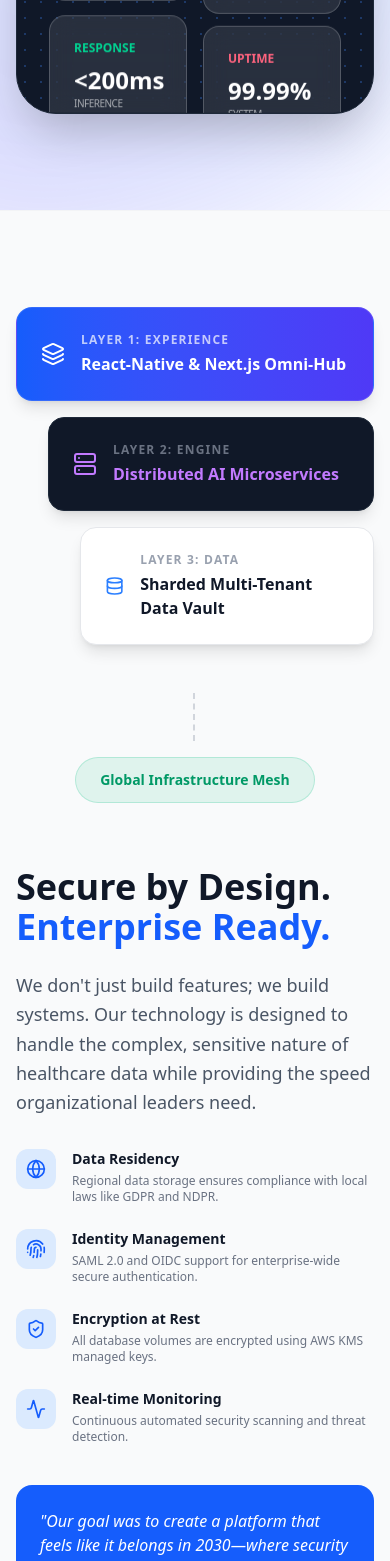
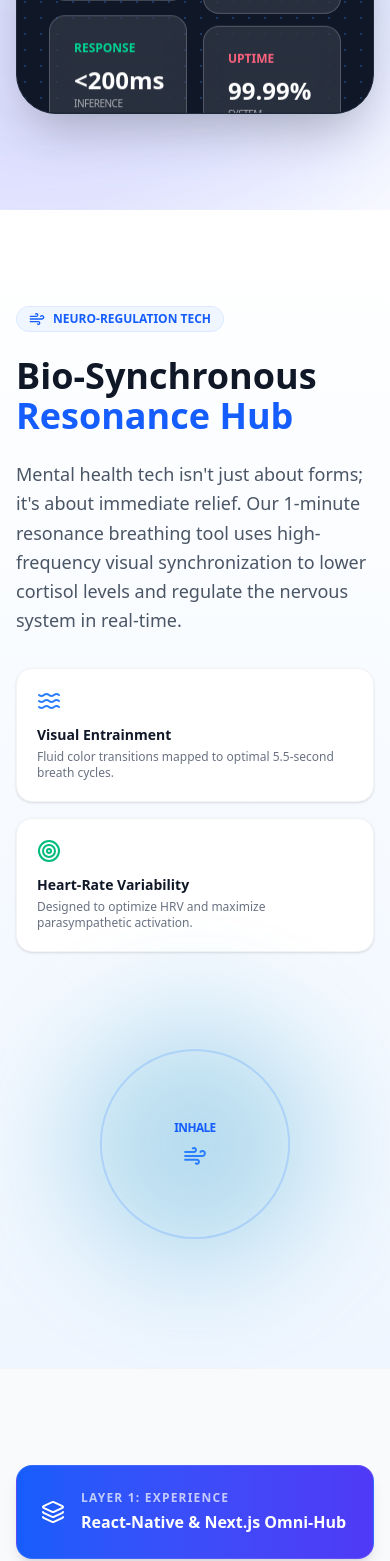
Before and after one commit to blossombubbles12/omp, a Next.js app: page /technology in a window 390 px wide. Shown: the part 4176-5737 px from the top of the page. Built offline with nearby package versions, Linux system fonts and the light colour scheme.

Commit message:
feat: add bio-synchronous interface section to technology page

```diff
--- a/app/technology/page.tsx
+++ b/app/technology/page.tsx
@@ -24,7 +24,10 @@ import {
     Layers,
     Activity,
     BrainCircuit,
-    FileText
+    FileText,
+    Wind,
+    Waves,
+    Target as Aim
 } from "lucide-react";
 
 /**
@@ -235,6 +238,67 @@ export default function TechnologyPage() {
                 </Container>
             </section>
 
+            {/* Bio-Synchronous Interface Section */}
+            <section className="py-24 bg-gradient-to-b from-white to-blue-50 dark:from-gray-950 dark:to-gray-900 relative">
+                <Container>
+                    <div className="flex flex-col lg:flex-row-reverse items-center gap-16">
+                        <div className="lg:w-1/2">
+                            <ScrollReveal>
+                                <div className="inline-flex items-center gap-2 px-3 py-1 rounded-full bg-blue-50 dark:bg-blue-900/20 text-blue-600 dark:text-blue-400 text-xs font-bold mb-6 border border-blue-100 dark:border-blue-800">
+                                    <Wind className="w-4 h-4" />
+                                    <span>NEURO-REGULATION TECH</span>
+                                </div>
+                                <h2 className="text-4xl font-bold text-gray-900 dark:text-white mb-6">
+                                    Bio-Synchronous <br /><span className="text-blue-600">Resonance Hub</span>
+                                </h2>
+                                <p className="text-lg text-gray-600 dark:text-gray-400 mb-8 leading-relaxed">
+                                    Mental health tech isn't just about forms; it's about immediate relief. Our 1-minute resonance breathing tool uses high-frequency visual synchronization to lower cortisol levels and regulate the nervous system in real-time.
+                                </p>
+                                <div className="grid grid-cols-1 md:grid-cols-2 gap-4">
+                                    <div className="p-5 rounded-2xl bg-white dark:bg-gray-800 shadow-sm border border-gray-100 dark:border-gray-700">
+                                        <Waves className="w-6 h-6 text-blue-500 mb-3" />
+                                        <h4 className="font-bold text-sm mb-1">Visual Entrainment</h4>
+                                        <p className="text-xs text-gray-500">Fluid color transitions mapped to optimal 5.5-second breath cycles.</p>
+                                    </div>
+                                    <div className="p-5 rounded-2xl bg-white dark:bg-gray-800 shadow-sm border border-gray-100 dark:border-gray-700">
+                                        <Aim className="w-6 h-6 text-emerald-500 mb-3" />
+                                        <h4 className="font-bold text-sm mb-1">Heart-Rate Variability</h4>
+                                        <p className="text-xs text-gray-500">Designed to optimize HRV and maximize parasympathetic activation.</p>
+                                    </div>
+                                </div>
+                            </ScrollReveal>
+                        </div>
+                        <div className="lg:w-1/2">
+                            <ScrollReveal delay={0.2}>
+                                <div className="relative aspect-square flex items-center justify-center">
+                                    <motion.div
+                                        animate={{
+                                            scale: [0.8, 1.2, 0.8],
+                                            backgroundColor: ["#3b82f6", "#10b981", "#3b82f6"],
+                                            filter: ["blur(40px)", "blur(80px)", "blur(40px)"]
+                                        }}
+                                        transition={{ duration: 5.5, repeat: Infinity, ease: "easeInOut" }}
+                                        className="w-64 h-64 rounded-full opacity-30"
+                                    />
+                                    <div className="absolute inset-0 flex items-center justify-center">
+                                        <motion.div
+                                            animate={{ scale: [0.9, 1.1, 0.9] }}
+                                            transition={{ duration: 5.5, repeat: Infinity, ease: "easeInOut" }}
+                                            className="w-48 h-48 rounded-full border-2 border-blue-500/20 flex items-center justify-center p-8"
+                                        >
+                                            <div className="text-center">
+                                                <div className="text-xs font-bold text-blue-600 dark:text-blue-400 tracking-tighter uppercase">Inhale</div>
+                                                <Wind className="w-6 h-6 mx-auto mt-2 text-blue-500" />
+                                            </div>
+                                        </motion.div>
+                                    </div>
+                                </div>
+                            </ScrollReveal>
+                        </div>
+                    </div>
+                </Container>
+            </section>
+
             {/* Architecture Visualization Section */}
             <section id="architecture" className="py-24 bg-gray-50 dark:bg-gray-900 border-y border-gray-100 dark:border-gray-800">
                 <Container>
```
